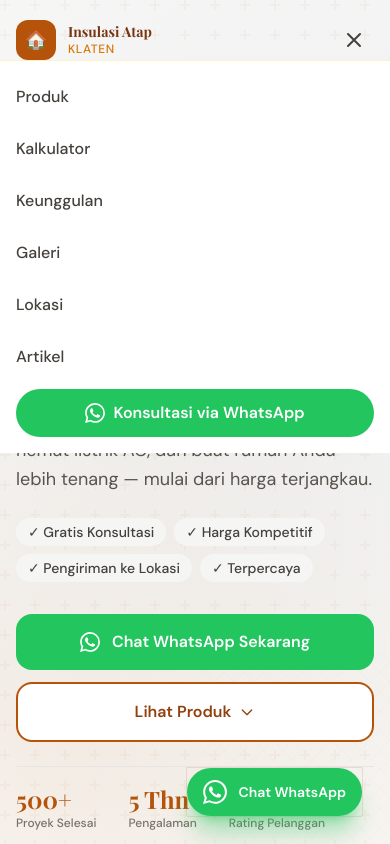
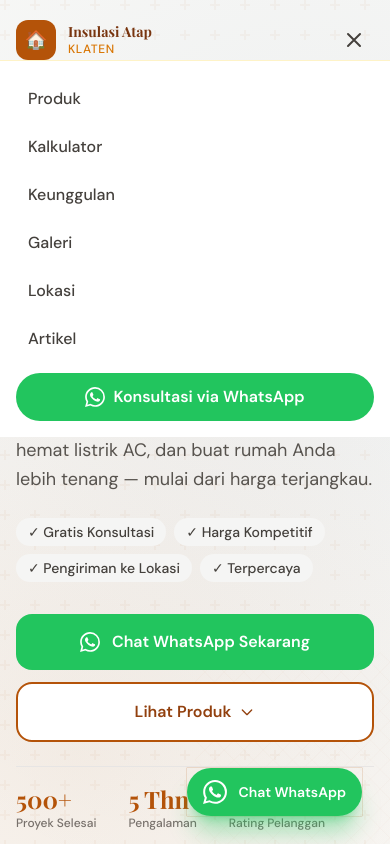
Before and after one commit to Bengkulu-travel/insulasi-atap-klaten, a Next.js app: page / in a window 390 px wide. Both pictures are taken after a click on the button 354 px from the left and 40 px from the top of the page. Shown: the top 844 px of the page. Built offline with nearby package versions, Linux system fonts and the light colour scheme.

Commit message:
Update Navbar.jsx

```diff
--- a/components/Navbar.jsx
+++ b/components/Navbar.jsx
@@ -1,10 +1,16 @@
 'use client'
 import { useState, useEffect } from 'react'
+import { usePathname } from 'next/navigation'
 import { storeInfo } from '../app/data'
 
 export default function Navbar() {
   const [scrolled, setScrolled] = useState(false)
   const [menuOpen, setMenuOpen] = useState(false)
+  const pathname = usePathname()
+
+  // Deteksi apakah sedang di halaman blog
+  const isBlog = pathname.startsWith('/blog')
+  const isJogja = pathname === '/jogja'
 
   useEffect(() => {
     const handleScroll = () => setScrolled(window.scrollY > 40)
@@ -12,12 +18,15 @@ export default function Navbar() {
     return () => window.removeEventListener('scroll', handleScroll)
   }, [])
 
+  // Prefix link dengan '/' jika di halaman blog
+  const prefix = isBlog ? '/' : ''
+
   const navLinks = [
-    { href: '#produk', label: 'Produk' },
-    { href: '#kalkulator', label: 'Kalkulator' },
-    { href: '#keunggulan', label: 'Keunggulan' },
-    { href: '#galeri', label: 'Galeri' },
-    { href: '#lokasi', label: 'Lokasi' },
+    { href: `${prefix}#produk`, label: 'Produk' },
+    { href: `${prefix}#kalkulator`, label: 'Kalkulator' },
+    { href: `${prefix}#keunggulan`, label: 'Keunggulan' },
+    { href: `${prefix}#galeri`, label: 'Galeri' },
+    { href: `${prefix}#lokasi`, label: 'Lokasi' },
     { href: '/blog', label: 'Artikel' },
   ]
 
@@ -42,8 +51,15 @@ export default function Navbar() {
         {/* Desktop Nav */}
         <div className="hidden lg:flex items-center gap-6">
           {navLinks.map(link => (
-            <a key={link.href} href={link.href}
-              className={`text-sm font-medium transition-colors hover:text-amber-700 ${scrolled ? 'text-stone-600' : 'text-stone-700'}`}>
+            <a
+              key={link.href}
+              href={link.href}
+              className={`text-sm font-medium transition-colors hover:text-amber-700 ${
+                pathname === '/blog' && link.href === '/blog'
+                  ? 'text-amber-700 font-semibold'
+                  : scrolled ? 'text-stone-600' : 'text-stone-700'
+              }`}
+            >
               {link.label}
             </a>
           ))}
@@ -51,8 +67,12 @@ export default function Navbar() {
 
         {/* CTA */}
         <div className="hidden lg:flex items-center gap-3">
-          <a href={waUrl} target="_blank" rel="noopener noreferrer"
-            className="flex items-center gap-2 bg-green-500 hover:bg-green-600 text-white text-sm font-semibold px-4 py-2 rounded-full transition-all hover:shadow-lg hover:shadow-green-500/30">
+          <a
+            href={waUrl}
+            target="_blank"
+            rel="noopener noreferrer"
+            className="flex items-center gap-2 bg-green-500 hover:bg-green-600 text-white text-sm font-semibold px-4 py-2 rounded-full transition-all hover:shadow-lg hover:shadow-green-500/30"
+          >
             <svg className="w-4 h-4" fill="currentColor" viewBox="0 0 24 24">
               <path d="M17.472 14.382c-.297-.149-1.758-.867-2.03-.967-.273-.099-.471-.148-.67.15-.197.297-.767.966-.94 1.164-.173.199-.347.223-.644.075-.297-.15-1.255-.463-2.39-1.475-.883-.788-1.48-1.761-1.653-2.059-.173-.297-.018-.458.13-.606.134-.133.298-.347.446-.52.149-.174.198-.298.298-.497.099-.198.05-.371-.025-.52-.075-.149-.669-1.612-.916-2.207-.242-.579-.487-.5-.669-.51-.173-.008-.371-.01-.57-.01-.198 0-.52.074-.792.372-.272.297-1.04 1.016-1.04 2.479 0 1.462 1.065 2.875 1.213 3.074.149.198 2.096 3.2 5.077 4.487.709.306 1.262.489 1.694.625.712.227 1.36.195 1.871.118.571-.085 1.758-.719 2.006-1.413.248-.694.248-1.289.173-1.413-.074-.124-.272-.198-.57-.347m-5.421 7.403h-.004a9.87 9.87 0 01-5.031-1.378l-.361-.214-3.741.982.998-3.648-.235-.374a9.86 9.86 0 01-1.51-5.26c.001-5.45 4.436-9.884 9.888-9.884 2.64 0 5.122 1.03 6.988 2.898a9.825 9.825 0 012.893 6.994c-.003 5.45-4.437 9.884-9.885 9.884m8.413-18.297A11.815 11.815 0 0012.05 0C5.495 0 .16 5.335.157 11.892c0 2.096.547 4.142 1.588 5.945L.057 24l6.305-1.654a11.882 11.882 0 005.683 1.448h.005c6.554 0 11.89-5.335 11.893-11.893a11.821 11.821 0 00-3.48-8.413z"/>
             </svg>
@@ -76,20 +96,34 @@ export default function Navbar() {
 
       {/* Mobile Menu */}
       {menuOpen && (
-        <div className="lg:hidden bg-white border-t border-amber-100 px-4 py-4 space-y-3">
+        <div className="lg:hidden bg-white border-t border-amber-100 px-4 py-4 space-y-1">
           {navLinks.map(link => (
-            <a key={link.href} href={link.href} onClick={() => setMenuOpen(false)}
-              className="block text-stone-700 font-medium py-2 hover:text-amber-700">
+            <a
+              key={link.href}
+              href={link.href}
+              onClick={() => setMenuOpen(false)}
+              className={`block py-2.5 px-3 rounded-xl font-medium transition-colors hover:bg-amber-50 hover:text-amber-700 ${
+                pathname === '/blog' && link.href === '/blog'
+                  ? 'bg-amber-50 text-amber-700'
+                  : 'text-stone-700'
+              }`}
+            >
               {link.label}
             </a>
           ))}
-          <a href={waUrl} target="_blank" rel="noopener noreferrer"
-            className="flex items-center justify-center gap-2 bg-green-500 text-white font-semibold py-3 rounded-full mt-2">
-            <svg className="w-5 h-5" fill="currentColor" viewBox="0 0 24 24">
-              <path d="M17.472 14.382c-.297-.149-1.758-.867-2.03-.967-.273-.099-.471-.148-.67.15-.197.297-.767.966-.94 1.164-.173.199-.347.223-.644.075-.297-.15-1.255-.463-2.39-1.475-.883-.788-1.48-1.761-1.653-2.059-.173-.297-.018-.458.13-.606.134-.133.298-.347.446-.52.149-.174.198-.298.298-.497.099-.198.05-.371-.025-.52-.075-.149-.669-1.612-.916-2.207-.242-.579-.487-.5-.669-.51-.173-.008-.371-.01-.57-.01-.198 0-.52.074-.792.372-.272.297-1.04 1.016-1.04 2.479 0 1.462 1.065 2.875 1.213 3.074.149.198 2.096 3.2 5.077 4.487.709.306 1.262.489 1.694.625.712.227 1.36.195 1.871.118.571-.085 1.758-.719 2.006-1.413.248-.694.248-1.289.173-1.413-.074-.124-.272-.198-.57-.347m-5.421 7.403h-.004a9.87 9.87 0 01-5.031-1.378l-.361-.214-3.741.982.998-3.648-.235-.374a9.86 9.86 0 01-1.51-5.26c.001-5.45 4.436-9.884 9.888-9.884 2.64 0 5.122 1.03 6.988 2.898a9.825 9.825 0 012.893 6.994c-.003 5.45-4.437 9.884-9.885 9.884m8.413-18.297A11.815 11.815 0 0012.05 0C5.495 0 .16 5.335.157 11.892c0 2.096.547 4.142 1.588 5.945L.057 24l6.305-1.654a11.882 11.882 0 005.683 1.448h.005c6.554 0 11.89-5.335 11.893-11.893a11.821 11.821 0 00-3.48-8.413z"/>
-            </svg>
-            Konsultasi via WhatsApp
-          </a>
+          <div className="pt-2">
+            <a
+              href={waUrl}
+              target="_blank"
+              rel="noopener noreferrer"
+              className="flex items-center justify-center gap-2 bg-green-500 text-white font-semibold py-3 rounded-full"
+            >
+              <svg className="w-5 h-5" fill="currentColor" viewBox="0 0 24 24">
+                <path d="M17.472 14.382c-.297-.149-1.758-.867-2.03-.967-.273-.099-.471-.148-.67.15-.197.297-.767.966-.94 1.164-.173.199-.347.223-.644.075-.297-.15-1.255-.463-2.39-1.475-.883-.788-1.48-1.761-1.653-2.059-.173-.297-.018-.458.13-.606.134-.133.298-.347.446-.52.149-.174.198-.298.298-.497.099-.198.05-.371-.025-.52-.075-.149-.669-1.612-.916-2.207-.242-.579-.487-.5-.669-.51-.173-.008-.371-.01-.57-.01-.198 0-.52.074-.792.372-.272.297-1.04 1.016-1.04 2.479 0 1.462 1.065 2.875 1.213 3.074.149.198 2.096 3.2 5.077 4.487.709.306 1.262.489 1.694.625.712.227 1.36.195 1.871.118.571-.085 1.758-.719 2.006-1.413.248-.694.248-1.289.173-1.413-.074-.124-.272-.198-.57-.347m-5.421 7.403h-.004a9.87 9.87 0 01-5.031-1.378l-.361-.214-3.741.982.998-3.648-.235-.374a9.86 9.86 0 01-1.51-5.26c.001-5.45 4.436-9.884 9.888-9.884 2.64 0 5.122 1.03 6.988 2.898a9.825 9.825 0 012.893 6.994c-.003 5.45-4.437 9.884-9.885 9.884m8.413-18.297A11.815 11.815 0 0012.05 0C5.495 0 .16 5.335.157 11.892c0 2.096.547 4.142 1.588 5.945L.057 24l6.305-1.654a11.882 11.882 0 005.683 1.448h.005c6.554 0 11.89-5.335 11.893-11.893a11.821 11.821 0 00-3.48-8.413z"/>
+              </svg>
+              Konsultasi via WhatsApp
+            </a>
+          </div>
         </div>
       )}
     </nav>
```
